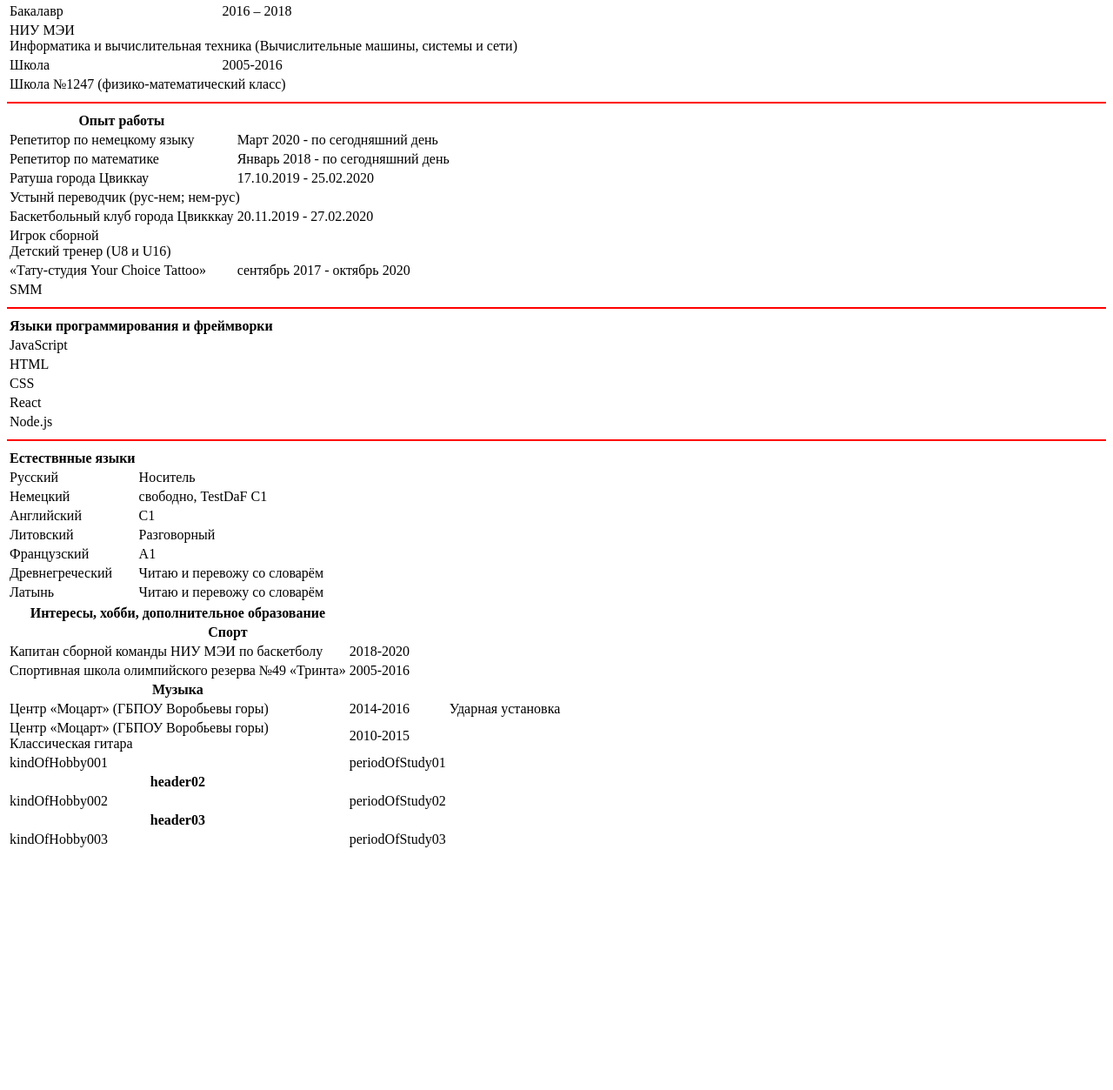
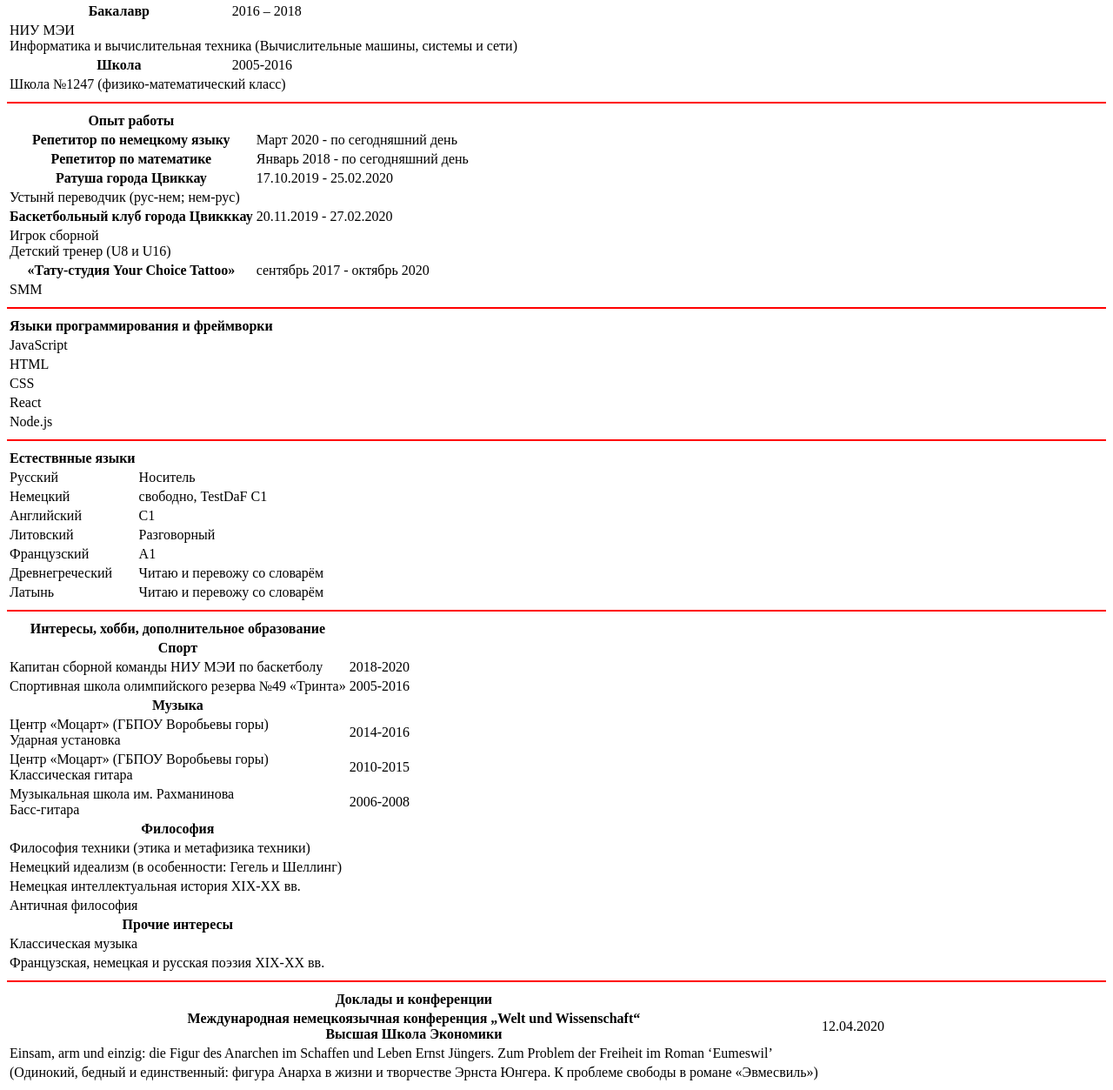
Before and after one commit to bourgeois-radical/MyCV, a plain HTML site: page index.html in a window 1280 px wide. Shown: the part 729-1982 px from the top of the page at 87% size. Before the commit the page ends 1714 px from the top, so only its background shows below. Drawn offline with Linux system fonts and the light colour scheme.

Commit message:
table with hobbies added

```diff
--- a/index.html
+++ b/index.html
@@ -20,7 +20,7 @@
 			img/header/cvPhotoW3824.jpg 956w" sizes="(min-height: 1258px), 10vw -->
 
 		</header>
-		<table id="info">
+		<table id="myInfo">
 			<thead>
 				<tr>
 					<th class="personalData">Личные данные и контактная информация</th>
@@ -28,23 +28,23 @@
 			</thead>
 			<tbody>
 				<tr>
-					<td class="personalData">Дата рождения:</td>
+					<th class="personalData">Дата рождения:</th>
 					<td>24.03.1998</td>
 				</tr>
 				<tr>
-					<td class="personalData">Гражданство:</td>
+					<th class="personalData">Гражданство:</th>
 					<td>Российская Федерация, Литовская Республика (ЕС)</td>
 				</tr>
 				<tr>
-					<td class="personalData">Адрес:</td>
+					<th class="personalData">Адрес:</th>
 					<td>Знаменские Садки ул., 9</td>
 				</tr>
 				<tr>
-					<td class="personalData">Телефон:</td>
+					<th class="personalData">Телефон:</th>
 					<td>+7(965)260-76-46</td>
 				</tr>
 				<tr>
-					<td class="personalData">E-Mail:</td>
+					<th class="personalData">E-Mail:</th>
 					<td>andrius.rumsha@gmail.com</td>
 				</tr>
 			</tbody>
@@ -62,7 +62,7 @@
 			</thead>
 			<tbody>
 				<tr>
-					<td class="levelOfEducation">Бакалавр</td>
+					<th class="levelOfEducation">Бакалавр</th>
 					<td class="yearOfEducation">Зимний семестр 2019/2020</td>
 				</tr>
 				<tr>
@@ -72,7 +72,7 @@
 					</td>
 				</tr>
 				<tr>
-					<td class="levelOfEducation">Вольный слушатель</td>
+					<th class="levelOfEducation">Вольный слушатель</th>
 					<td class="yearOfEducation">2018 – по сегодняшний день
 					</td>
 				</tr>
@@ -82,7 +82,7 @@
 					</td>
 				</tr>
 				<tr>
-					<td class="levelOfEducation">Бакалавр</td>
+					<th class="levelOfEducation">Бакалавр</th>
 					<td class="yearOfEducation">2018 – 2021 (май)</td>
 				</tr>
 				<tr>
@@ -91,7 +91,7 @@
 					</td>
 				</tr>
 				<tr>
-					<td class="levelOfEducation">Бакалавр</td>
+					<th class="levelOfEducation">Бакалавр</th>
 					<td class="yearOfEducation">2016 – 2018</td>
 				</tr>
 				<tr>
@@ -100,7 +100,7 @@
 					</td>
 				</tr>
 				<tr>
-					<td class="levelOfEducation">Школа</td>
+					<th class="levelOfEducation">Школа</th>
 					<td class="yearOfEducation">2005-2016</td>
 				</tr>
 				<tr>
@@ -121,29 +121,31 @@
 			</thead>
 			<tbody>
 				<tr>
-					<td class="experienceTitle">Репетитор по немецкому языку</td>
+					<th class="kindOfExperience">Репетитор по немецкому языку</th>
 					<td class="experienceperiodOfStudy">Март 2020 - по сегодняшний день</td>
 				</tr>
 				<tr>
-					<td class="experienceTitle">Репетитор по математике</td>
+					<th class="kindOfExperience">Репетитор по математике</th>
 					<td class="experienceperiodOfStudy">Январь 2018 - по сегодняшний день</td>
 				</tr>
 				<tr>
-					<td class="experienceTitle">Ратуша города Цвиккау</td>
+					<th class="kindOfExperience">Ратуша города Цвиккау</th>
 					<td class="experienceperiodOfStudy">17.10.2019 - 25.02.2020</td>
 				</tr>
 				<tr>
 					<td colspan="2" class="experienceDetails">Устынй переводчик (рус-нем; нем-рус)</td>
 				</tr>
 				<tr>
-					<td class="experienceTitle">Баскетбольный клуб города Цвикккау</td>
+					<th class="kindOfExperience">Баскетбольный клуб города Цвикккау</th>
 					<td class="experienceperiodOfStudy">20.11.2019 - 27.02.2020</td>
 				</tr>
 				<tr>
-					<td class="experienceTitle">Игрок сборной <br> Детский тренер (U8 и U16)</td>
+					<td class="experienceDetails">Игрок сборной
+						<br>Детский тренер (U8 и U16)
+					</td>
 				</tr>
 				<tr>
-					<td class="experienceTitle">«Тату-студия Your Choice Tattoo»</td>
+					<th class="kindOfExperience">«Тату-студия Your Choice Tattoo»</th>
 					<td class="experienceperiodOfStudy">сентябрь 2017 - октябрь 2020</td>
 				</tr>
 				<tr>
@@ -155,7 +157,7 @@
 		<hr color="red">
 		<!--This line divides two tables: education and experience-->
 
-		<table>
+		<table id="programming">
 			<thead>
 				<tr>
 					<th class="programmLanguagesAndFrameworks">Языки программирования и фреймворки</th>
@@ -218,15 +220,19 @@
 				</tr>
 			</thead>
 		</table>
-		<table>
+		<hr color="red">
+		<!-- This line divides two section:
+						natural languages and hobbies -->
+		<table id="hobbiesEducationEtc">
 			<thead>
 				<tr>
-					<th>Интересы, хобби, дополнительное образование</th>
+					<th>Интересы, хобби, дополнительное образование
+					</th>
 				</tr>
 			</thead>
 			<tbody>
 				<tr>
-					<th colspan="2">Спорт</th>
+					<th>Спорт</th>
 				</tr>
 				<tr>
 					<td>Капитан сборной команды НИУ МЭИ по баскетболу</td>
@@ -238,43 +244,81 @@
 				</tr>
 				<tr>
 					<th>Музыка</th>
-				<tr>
-					<td class="hobbyPlace">Центр «Моцарт» (ГБПОУ Воробьевы горы)</td>
-					<td class="periodOfStudy">2014-2016</td>
-					<td class="kindOfHobby">Ударная установка</td>
 				</tr>
 				<tr>
-					<td class="hobbyPlace">Центр «Моцарт» (ГБПОУ Воробьевы горы)
+					<td class="hobbyWhereAndOrWhat">Центр «Моцарт» (ГБПОУ Воробьевы горы)
+						<br>Ударная установка
+					</td>
+					<td class="periodOfStudy">2014-2016</td>
+				</tr>
+				<tr>
+					<td class="hobbyWhereAndOrWhat">Центр «Моцарт» (ГБПОУ Воробьевы горы)
 						<br>Классическая гитара
 					</td>
 					<td class="periodOfStudy">2010-2015</td>
-					<!--<td class="kindOfHobby">Классическая гитара</td> -->
-
 				</tr>
 				<tr>
-					<td class="kindOfHobby">kindOfHobby001</td>
-					<td class="periodOfStudy">periodOfStudy01</td>
-				</tr>
+					<td class="hobbyWhereAndOrWhat">Музыкальная школа им. Рахманинова
+						<br>Басс-гитара
+					</td>
+					<td class="periodOfStudy">2006-2008</td>
 				</tr>
 				<tr>
-					<th>header02</th>
-				<tr>
-					<td class="kindOfHobby">kindOfHobby002</td>
-					<td class="periodOfStudy">periodOfStudy02</td>
-				</tr>
+					<th>Философия</th>
 				</tr>
 				<tr>
-					<th>header03</th>
+					<td class="hobbyWhereAndOrWhat">Философия техники (этика и метафизика техники)</td>
+				</tr>
 				<tr>
-					<td class="kindOfHobby">kindOfHobby003</td>
-					<td class="periodOfStudy">periodOfStudy03</td>
+					<td class="hobbyWhereAndOrWhat">Немецкий идеализм (в особенности: Гегель и Шеллинг)</td>
 				</tr>
+				<tr>
+					<td class="hobbyWhereAndOrWhat">Немецкая интеллектуальная история XIX-XX вв.</td>
 				</tr>
-
+				<tr>
+					<td class="hobbyWhereAndOrWhat">Античная философия</td>
+				</tr>
+				<tr>
+					<th>Прочие интересы</th>
+				</tr>
+				<tr>
+					<td class="hobbyWhereAndOrWhat">Классическая музыка</td>
+				</tr>
+				<tr>
+					<td class="hobbyWhereAndOrWhat">Французская, немецкая и русская поэзия XIX-XX вв.</td>
+				</tr>
 			</tbody>
 		</table>
 
+		<hr color="red">
+		<!-- This line divides two section:
+			hobbies and conferences -->
 
+		<table id="conferecesAndPapers">
+			<thead>
+				<tr>
+					<th>Доклады и конференции</th>
+				</tr>
+			</thead>
+			<tbody>
+				<tr>
+					<th>Международная немецкоязычная конференция „Welt und Wissenschaft“
+						<br> Высшая Школа Экономики
+					</th>
+					<td calss="dateOfConference">12.04.2020</td>
+				</tr>
+				<tr>
+					<td>Einsam, arm und einzig: die Figur des Anarchen im Schaffen und Leben Ernst Jüngers. Zum Problem
+						der
+						Freiheit im Roman ‘Eumeswil’</td>
+				</tr>
+				<tr>
+					<td>(Одинокий, бедный и единственный: фигура Анарха в жизни и творчестве Эрнста Юнгера. К проблеме
+						свободы в романе «Эвмесвиль»)
+					</td>
+				</tr>
+			</tbody>
+		</table>
 	</div>
 
 </body>
```
